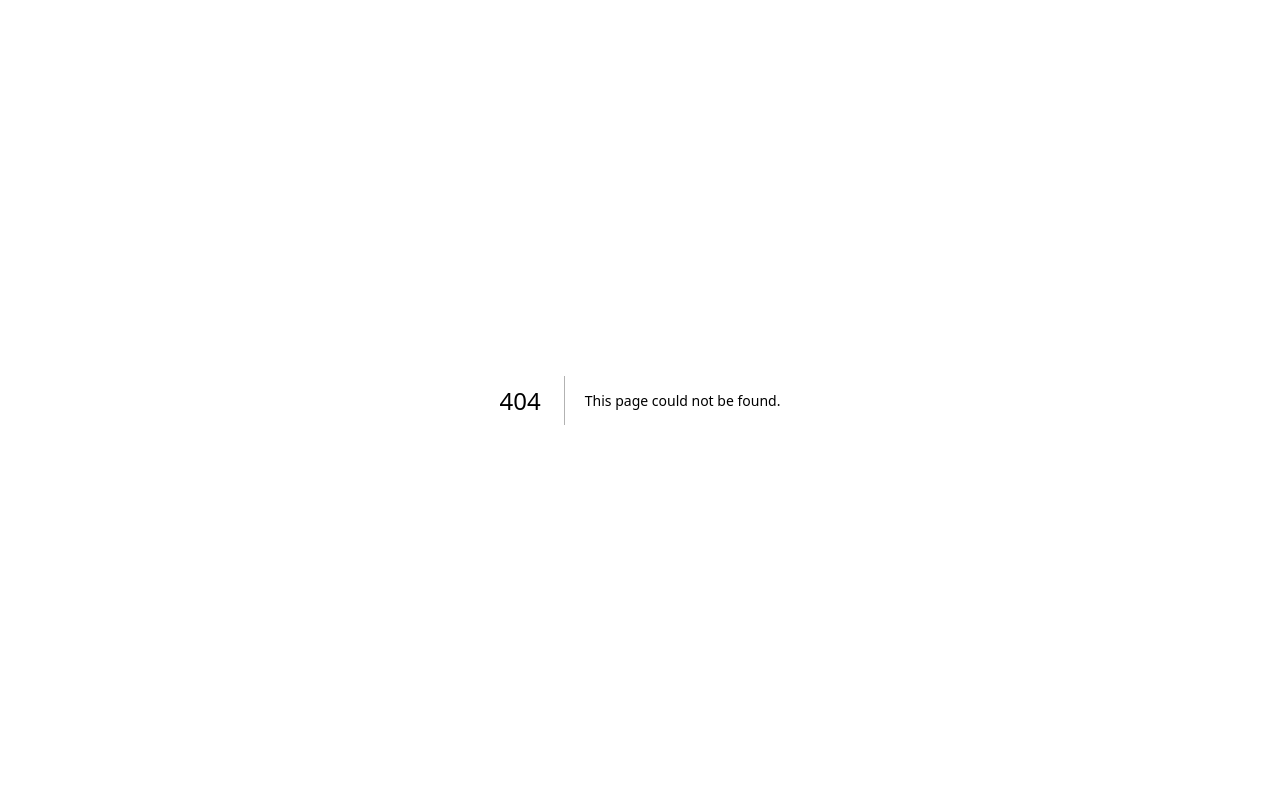
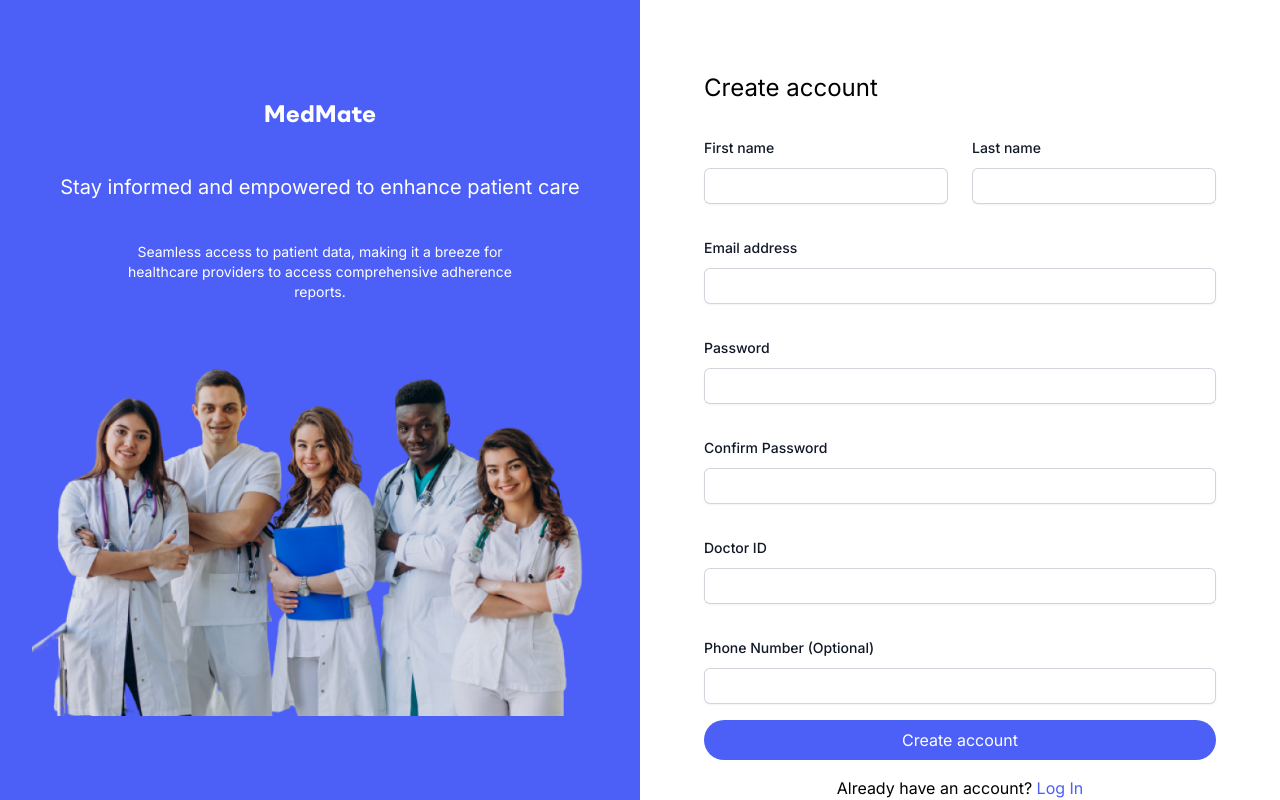
Before and after one commit to Abbeyafolaby/medmate, a Next.js app: page /signup in a window 1280 px wide. Before the commit this address had no page. Built offline with nearby package versions, Linux system fonts and the light colour scheme.

Commit message:
Doctor signup and login page created

```diff
--- a/app/components/Navbar.tsx
+++ b/app/components/Navbar.tsx
@@ -59,6 +59,8 @@ const Navbar = () => {
             <ul className='space-y-3'>
               <li><Link href='/'>Home</Link></li>
               <li><Link href='/details'>Patient details</Link></li>
+              <li><Link href='/signup'>Sign up</Link></li>
+              <li><Link href='/login'>Log in</Link></li>
             </ul>
             <ul className=''>
             <li className='flex justify-center items-center gap-x-2 bg-[#F5F5F5] px-2 py-2 rounded-full'><Image src={profileImage} alt='profile image' className='flex'/><span className='text-black text-sm'>Daniel</span><svg xmlns="http://www.w3.org/2000/svg" fill="none" viewBox="0 0 24 24" strokeWidth={1.5} stroke="black" className="w-5 h-5">
--- /dev/null
+++ b/app/login/page.tsx
@@ -0,0 +1,57 @@
+import React from 'react'
+import doctorImage from '../../public/images/doctors.png'
+import Image from 'next/image'
+import Link from 'next/link'
+
+const SignUpPage = () => {
+  return (
+    <section className='flex flex-col sm:flex-row md:h-screen'>
+        <div className='flex-1 bg-[#4C5FF7] text-white flex flex-col items-center justify-center gap-y-10 text-center px-3 md:px-8 pt-12 md:pb-8'>
+            <h3 className='font-Khorla text-2xl'>MedMate</h3>
+            <h4 className='text-[20px]'>Stay informed and empowered to enhance patient care</h4>
+            <p className='text-sm md:w-2/3'>Seamless access to patient data, making it a breeze for healthcare providers to access comprehensive adherence reports.</p>
+            <Image src={doctorImage} alt='doctor Image' className='' width={600} height={450} />
+        </div>
+        <div className='flex-1 overflow-auto px-4 sm:px-8 py-6 sm:py-12'>
+            <form action="" className='px-2 md:px-8 pt-6'>
+                <h2 className='text-2xl'>Login</h2>
+                <div className="mt-8 grid grid-cols-1 gap-x-6 gap-y-8 sm:grid-cols-6">
+                    <div className="sm:col-span-6">
+                    <label htmlFor="email" className="block text-sm font-medium leading-6 text-gray-900">
+                        Email address
+                    </label>
+                    <div className="mt-2">
+                        <input
+                        id="email"
+                        name="email"
+                        type="email"
+                        autoComplete="email"
+                        className="block w-full rounded-md border-0 py-1.5 text-gray-900 shadow-sm ring-1 ring-inset ring-gray-300 placeholder:text-gray-400 outline-none indent-4 sm:text-sm sm:leading-6"
+                        />
+                    </div>
+                    </div>
+                    <div className="sm:col-span-6">
+                    <label htmlFor="password" className="block text-sm font-medium leading-6 text-gray-900">
+                        Password
+                    </label>
+                    <div className="mt-2">
+                        <input
+                        id="password"
+                        name="password"
+                        type="password"
+                        className="block w-full rounded-md border-0 py-1.5 text-gray-900 shadow-sm ring-1 ring-inset ring-gray-300 placeholder:text-gray-400 outline-none indent-4 sm:text-sm sm:leading-6"
+                        />
+                    </div>
+                    </div>
+                </div>
+                <button className='bg-[#4C5FF7] w-full text-white py-2 rounded-full mt-4'>
+                    Continue
+                </button>
+            </form>
+            <p className='text-center mt-4'>Don&#39;t have an account? <span className='text-[#4C5FF7]'><Link href='/signup'>Sign up</Link></span></p>
+        </div>
+    </section>
+  )
+}
+
+export default SignUpPage
--- /dev/null
+++ b/app/signup/page.tsx
@@ -0,0 +1,126 @@
+import React from 'react'
+import doctorImage from '../../public/images/doctors.png'
+import Image from 'next/image'
+import Link from 'next/link'
+
+const SignUpPage = () => {
+  return (
+    <section className='flex flex-col sm:flex-row md:h-screen'>
+        <div className='flex-1 bg-[#4C5FF7] text-white flex flex-col items-center justify-center gap-y-10 text-center px-3 md:px-8 pt-12 md:pb-8'>
+            <h3 className='font-Khorla text-2xl'>MedMate</h3>
+            <h4 className='text-[20px]'>Stay informed and empowered to enhance patient care</h4>
+            <p className='text-sm md:w-2/3'>Seamless access to patient data, making it a breeze for healthcare providers to access comprehensive adherence reports.</p>
+            <Image src={doctorImage} alt='doctor Image' className='' width={600} height={450} />
+        </div>
+        <div className='flex-1 overflow-auto px-4 sm:px-8 py-6 sm:py-12'>
+            <form action="" className='px-2 md:px-8 pt-6'>
+                <h2 className='text-2xl'>Create account</h2>
+                <div className="mt-8 grid grid-cols-1 gap-x-6 gap-y-8 sm:grid-cols-6">
+                    <div className="sm:col-span-3">
+                    <label htmlFor="first-name" className="block text-sm font-medium leading-6 text-gray-900">
+                        First name
+                    </label>
+                    <div className="mt-2">
+                        <input
+                        type="text"
+                        name="first-name"
+                        id="first-name"
+                        autoComplete="given-name"
+                        className="block w-full rounded-md border-0 py-1.5 text-gray-900 shadow-sm ring-1 ring-inset ring-gray-300 placeholder:text-gray-400 outline-none indent-4 sm:text-sm sm:leading-6"
+                        />
+                    </div>
+                    </div>
+
+                    <div className="sm:col-span-3">
+                    <label htmlFor="last-name" className="block text-sm font-medium leading-6 text-gray-900">
+                        Last name
+                    </label>
+                    <div className="mt-2">
+                        <input
+                        type="text"
+                        name="last-name"
+                        id="last-name"
+                        autoComplete="family-name"
+                        className="block w-full rounded-md border-0 py-1.5 text-gray-900 shadow-sm ring-1 ring-inset ring-gray-300 placeholder:text-gray-400 outline-none indent-4 sm:text-sm sm:leading-6"
+                        />
+                    </div>
+                    </div>
+
+                    <div className="sm:col-span-6">
+                    <label htmlFor="email" className="block text-sm font-medium leading-6 text-gray-900">
+                        Email address
+                    </label>
+                    <div className="mt-2">
+                        <input
+                        id="email"
+                        name="email"
+                        type="email"
+                        autoComplete="email"
+                        className="block w-full rounded-md border-0 py-1.5 text-gray-900 shadow-sm ring-1 ring-inset ring-gray-300 placeholder:text-gray-400 outline-none indent-4 sm:text-sm sm:leading-6"
+                        />
+                    </div>
+                    </div>
+                    <div className="sm:col-span-6">
+                    <label htmlFor="password" className="block text-sm font-medium leading-6 text-gray-900">
+                        Password
+                    </label>
+                    <div className="mt-2">
+                        <input
+                        id="password"
+                        name="password"
+                        type="password"
+                        className="block w-full rounded-md border-0 py-1.5 text-gray-900 shadow-sm ring-1 ring-inset ring-gray-300 placeholder:text-gray-400 outline-none indent-4 sm:text-sm sm:leading-6"
+                        />
+                    </div>
+                    </div>
+                    <div className="sm:col-span-6">
+                    <label htmlFor="email" className="block text-sm font-medium leading-6 text-gray-900">
+                        Confirm Password
+                    </label>
+                    <div className="mt-2">
+                        <input
+                        id="ConfirmPassword"
+                        name="ConfirmPassword"
+                        type="password"
+                        className="block w-full rounded-md border-0 py-1.5 text-gray-900 shadow-sm ring-1 ring-inset ring-gray-300 placeholder:text-gray-400 outline-none indent-4 sm:text-sm sm:leading-6"
+                        />
+                    </div>
+                    </div>
+                    <div className="sm:col-span-6">
+                    <label htmlFor="email" className="block text-sm font-medium leading-6 text-gray-900">
+                        Doctor ID
+                    </label>
+                    <div className="mt-2">
+                        <input
+                        id="doctorId"
+                        name="doctorId"
+                        type="text"
+                        className="block w-full rounded-md border-0 py-1.5 text-gray-900 shadow-sm ring-1 ring-inset ring-gray-300 placeholder:text-gray-400 outline-none indent-4 sm:text-sm sm:leading-6"
+                        />
+                    </div>
+                    </div>
+                    <div className="sm:col-span-6">
+                    <label htmlFor="email" className="block text-sm font-medium leading-6 text-gray-900">
+                        Phone Number (Optional)
+                    </label>
+                    <div className="mt-2">
+                        <input
+                        id="phoneNumber"
+                        name="phoneNumber"
+                        type="text"
+                        className="block w-full rounded-md border-0 py-1.5 text-gray-900 shadow-sm ring-1 ring-inset ring-gray-300 placeholder:text-gray-400 outline-none indent-4 sm:text-sm sm:leading-6"
+                        />
+                    </div>
+                    </div>
+                </div>
+                <button className='bg-[#4C5FF7] w-full text-white py-2 rounded-full mt-4'>
+                    Create account
+                </button>
+            </form>
+            <p className='text-center mt-4'>Already have an account? <span className='text-[#4C5FF7]'><Link href='/login'>Log In</Link></span></p>
+        </div>
+    </section>
+  )
+}
+
+export default SignUpPage
```
Also changed, not shown: public/images/doctors.png (added).
